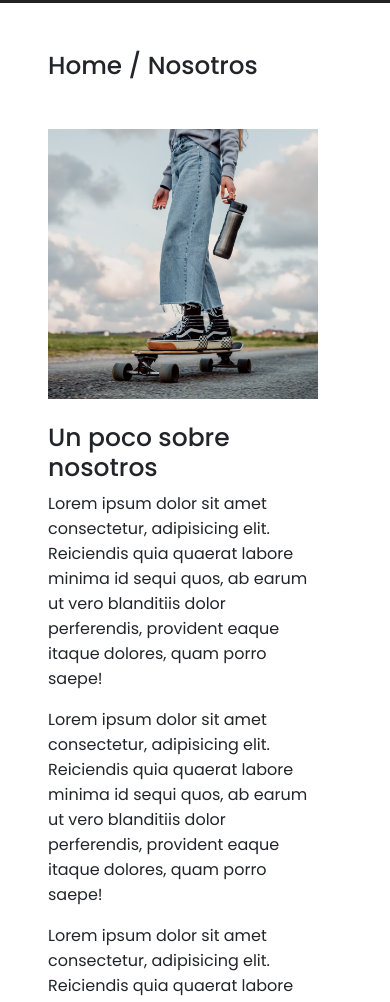
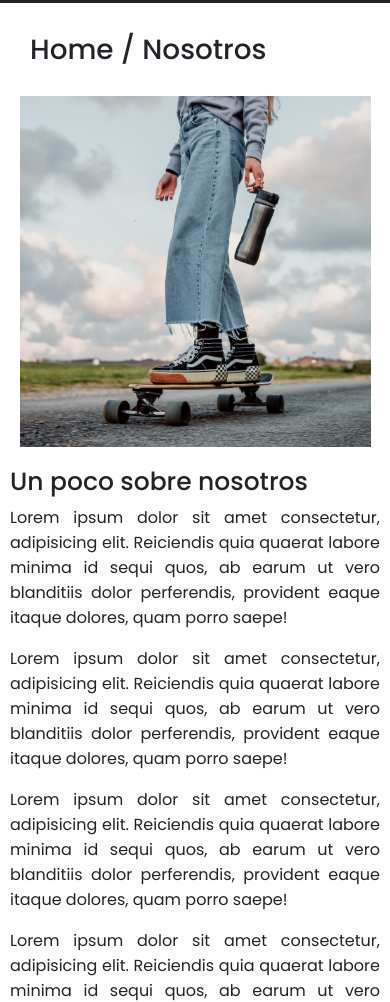
Before and after one commit to guidomidolo/PF-Midolo, a plain HTML site: page pages/nosotros.html in a window 390 px wide. Shown: the part 77-1079 px from the top of the page. Drawn offline with nearby package versions, Linux system fonts and the light colour scheme.

Commit message:
comence el responsive en la pagina nosotros

```diff
--- /dev/null
+++ b/assets/src/scss/_nosotros.scss
@@ -0,0 +1,39 @@
+.headerNosotros {
+    > h1 {
+        margin-top:30px;
+        margin-bottom:30px;
+        margin-left:30px;
+    }
+}
+.infoNosotros {
+    display:flex;
+    flex-direction:column;
+    width:100%;
+    gap:10px;
+    > .imagenNosotros {
+        width:100%;
+        justify-content:center;
+        display:flex;
+        @media(min-width:768px){
+            width:50%;
+        }
+        > .imgSkater {
+            width:90%;
+            @media(min-width:768px){
+                object-fit:cover;
+            }
+        }
+    }
+    > .infoDeProducto {
+        display:flex;
+        flex-direction:column;
+        padding:10px;
+        text-align:justify;
+        @media(min-width:768px){
+            width:50%;
+        }
+    }
+    @media(min-width:768px){
+        flex-direction:row;
+    }
+}
--- a/assets/src/scss/style.scss
+++ b/assets/src/scss/style.scss
@@ -10,6 +10,7 @@
 @import "marcas";
 @import "footerViejo";
 @import "productoIndividual";
+@import "nosotros";
 
 
 
--- a/pages/nosotros.html
+++ b/pages/nosotros.html
@@ -8,13 +8,13 @@
     <link rel="stylesheet" href="https://cdnjs.cloudflare.com/ajax/libs/font-awesome/6.2.1/css/all.min.css" integrity="sha512-MV7K8+y+gLIBoVD59lQIYicR65iaqukzvf/nwasF0nqhPay5w/9lJmVM2hMDcnK1OnMGCdVK+iQrJ7lzPJQd1w==" crossorigin="anonymous" referrerpolicy="no-referrer" />
     <link href="https://cdn.jsdelivr.net/npm/bootstrap@5.3.0-alpha1/dist/css/bootstrap.min.css" rel="stylesheet" integrity="sha384-GLhlTQ8iRABdZLl6O3oVMWSktQOp6b7In1Zl3/Jr59b6EGGoI1aFkw7cmDA6j6gD" crossorigin="anonymous">
     <link rel="stylesheet" href="../assets/css/style.css">
-    <title>Nosotros - VITTO</title>
+    <title>Nosotros | VITTO </title>
     <style>
         @import url('https://fonts.googleapis.com/css2?family=Poppins:ital,wght@0,100;0,200;0,300;0,400;0,500;0,600;0,700;0,800;0,900;1,100;1,200;1,300;1,400;1,500;1,600;1,700;1,800;1,900&display=swap');
     </style>
 </head>
 
-<body class="body">
+<body>
     <nav class="bgColorNavbar navbar navbar-expand-lg bg-body-tertiary">
         <div class="container-fluid">
           <a class="navbar-brand" href="#"><img class="mx-xl-5"src="../assets/img/logoVitto.png" alt="VITTO"></a>
@@ -24,7 +24,7 @@
           <div class="collapse navbar-collapse" id="navbarNavDropdown">
             <ul class="navbar-nav">
               <li class="nav-item mx-3">
-                <a class="nav-link active colorBlanco" aria-current="page" href="#">Home</a>
+                <a class="nav-link active colorBlanco" aria-current="page" href="../index.html">Home</a>
               </li>
               <li class="nav-item mx-3 dropdown">
                 <a class="nav-link dropdown-toggle" href="#" role="button" data-bs-toggle="dropdown" aria-expanded="false">
@@ -45,20 +45,19 @@
           </div>
         </div>
       </nav>
-
-    <header class="col-12 px-5 row mt-5 mb-4">
-        <div class="col-12 row">
-            <h2>Home / Nosotros</h2>
+    <header>
+        <div class="headerNosotros">
+            <h1>Home / Nosotros</h1>
         </div>
     </header>
 
-    <main class="main">
-        <div class="infoNosotros row col-12 px-5 py-3">
-            <div class="imagenNosotros col-12 col-xl-6">
-                <img class="img-fluid" src="../assets/img/1000x1000-nosotros.jpeg" alt="Nosotros">
+    <main>
+        <div class="infoNosotros">
+            <div class="imagenNosotros">
+                <img class="imgSkater" src="../assets/img/1000x1000-nosotros.jpeg" alt="Nosotros">
             </div>
-            <div class="infoDeProducto d-flex align-content-around flex-wrap col-xs-12 col-xl-6">
-                <h2 class="tituloProducto mt-4 mb-2">Un poco sobre nosotros</h2>
+            <div class="infoDeProducto">
+                <h2 class="tituloProducto">Un poco sobre nosotros</h2>
                 <p class="textoProducto">Lorem ipsum dolor sit amet consectetur, adipisicing elit. Reiciendis quia quaerat labore minima id sequi quos, ab earum ut vero blanditiis dolor perferendis, provident eaque itaque dolores, quam porro saepe!
                 </p>
                 <p class="textoProducto">Lorem ipsum dolor sit amet consectetur, adipisicing elit. Reiciendis quia quaerat labore minima id sequi quos, ab earum ut vero blanditiis dolor perferendis, provident eaque itaque dolores, quam porro saepe!
@@ -111,14 +110,14 @@
         <div class="columnaFooterBS col-12 col-lg-3 my-3 d-flex row text-center">
             <h3 class="titulosFooter">INFO DE CONTACTO</h3>
             <ul>
-                <li>3413-333111</li>
+                <li>+54 9 341 314-9630</li>
                 <li>Lun a Vie - 12 a 15hs</li>
             </ul>
         </div>
         <div class="columnaFooterBS col-12 col-lg-3 my-3 d-flex row text-center">
             <h3 class="titulosFooter">¿DÓNDE ESTAMOS?</h3>
             <ul>
-                <li>Mendoza 333</li>
+                <li>Mendoza 353</li>
                 <li>Rosario, Santa Fe</li>
             </ul>
         </div>
```
Also changed, not shown: assets/css/style.css.
